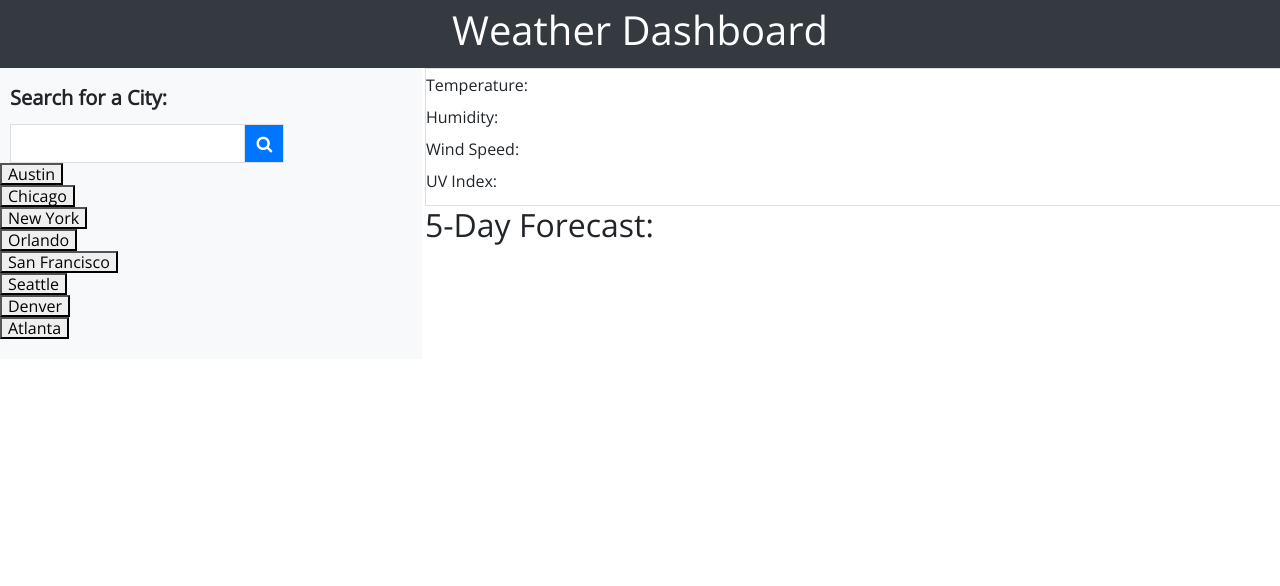
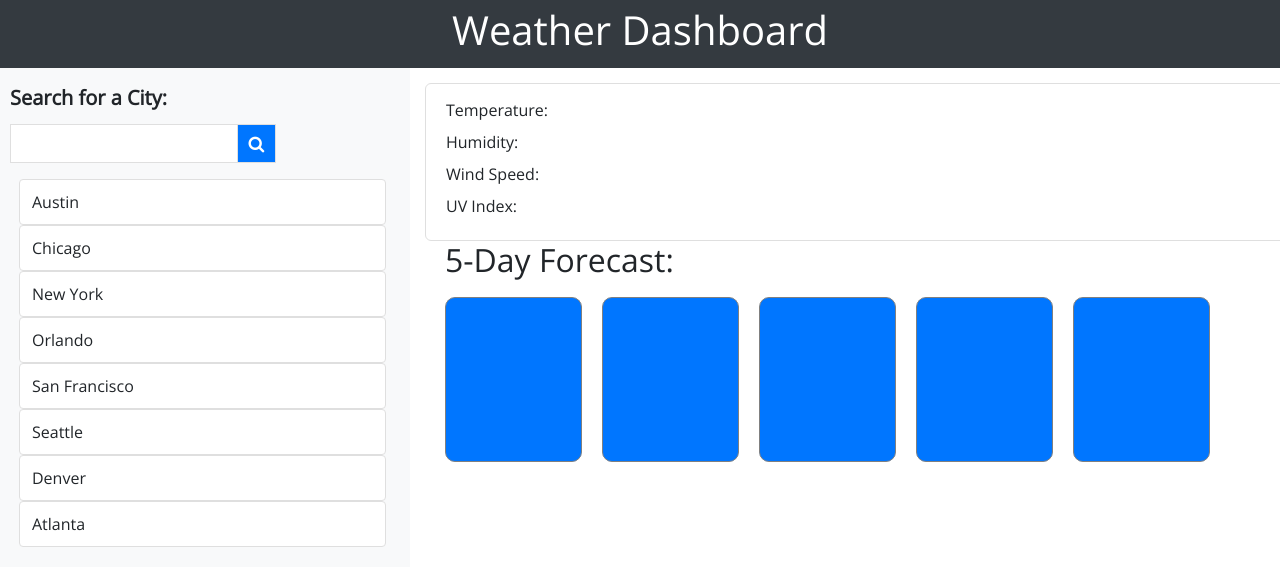
Before and after one commit to journeycruz/Homework_06_OpenWeatherMap_API, a plain HTML site: page index.html in a window 1280 px wide. Shown: the top 586 px of the page. Drawn offline with nearby package versions, Linux system fonts and the light colour scheme; no server answers.

Commit message:
CSS styling with Bootstrap

```diff
--- a/index.html
+++ b/index.html
@@ -26,33 +26,38 @@
                     <input type="text" id="search" name="search">
                     <button id="searchBtn" type="submit"><i class="fa fa-search"></i></button>
                 </form>
+                <br>
+
+                <div id="cBtns">
                     <div class="row">
-                    <button type="submit" class="cityBtn">Austin</button>
+                        <button type="submit" id="4671654" class="cityBtn btn btn-block">Austin</button>
                     </div>
                     <div class="row">
-                    <button type="submit" class="cityBtn">Chicago</button>
+                        <button type="submit" id="4887398" class="cityBtn btn btn-block">Chicago</button>
                     </div>
                     <div class="row">
-                    <button type="submit" class="cityBtn">New York</button>
+                        <button type="submit" id="5128581" class="cityBtn btn btn-block">New York</button>
                     </div>
                     <div class="row">
-                    <button type="submit" class="cityBtn">Orlando</button>
+                        <button type="submit" id="4167147" class="cityBtn btn btn-block">Orlando</button>
                     </div>
                     <div class="row">
-                    <button type="submit" class="cityBtn">San Francisco</button>
+                        <button type="submit" id="5391959" class="cityBtn btn btn-block">San Francisco</button>
                     </div>
                     <div class="row">
-                    <button type="submit" class="cityBtn">Seattle</button>
+                        <button type="submit" id="5809844" class="cityBtn btn btn-block">Seattle</button>
                     </div>
                     <div class="row">
-                    <button type="submit" class="cityBtn">Denver</button>
+                        <button type="submit" id="5419384" class="cityBtn btn btn-block">Denver</button>
                     </div>
                     <div class="row">
-                    <button type="submit" class="cityBtn">Atlanta</button>
+                        <button type="submit" id="4180439" class="cityBtn btn btn-block">Atlanta</button>
+                    </div>
                 </div>
             </div>
         </div>
         <div class="container col-lg-8 weather">
+            <div id="centerDiv">
                 <div id="displayInfo">
                     <h2 id="city"></h2>
                     <p>Temperature: <span id="temperature"></span></p>
@@ -60,8 +65,18 @@
                     <p>Wind Speed: <span id="windspeed"></span></p>
                     <p>UV Index: <span id="uvindex"></span></p>
                 </div>
+            </div>
             <div id="forecast">
+                <div id="cardWrap">
                     <h2>5-Day Forecast:</h2>
+                    <div class="row">
+                        <div class="forecastCard" id="card1"></div>
+                        <div class="forecastCard" id="card2"></div>
+                        <div class="forecastCard" id="card3"></div>
+                        <div class="forecastCard" id="card4"></div>
+                        <div class="forecastCard" id="card5"></div>
+                    </div>
+                </div>
             </div>
         </div>
     </div>
--- a/style.css
+++ b/style.css
@@ -44,20 +44,34 @@ body {
    position: relative;
    padding: 20px;
    background-color: #F8F9FA;
-   border-right: 3px solid white;
+   border-right: 15px solid white;
+   height: 100%;
+   width: 100%;
  }
 
  #searchText {
     font-size: 20px;
     text-align: left;
-    font-weight: 900;
+    font-weight: bolder;
  }
 
- #cityBtn {
-   padding: 10px;
-   font-size: 12px;
+ .cityBtn {
+   padding-top: 10px;
+   padding-bottom: 10px;
+   padding-right: 50px;
+   width: 100%;
+   font-size: 16px;
    border: 1px solid #DFDFDF;
    background: white;
+   text-align: left;
+
+ }
+
+ #cBtns {
+    margin-left: auto;
+    margin-right: auto;
+    width: 90%;
+    border-radius: 6px;
  }
 
  * {
@@ -100,4 +114,31 @@ body {
 
  #displayInfo {
    border: 1px solid #DFDFDF;
+   border-radius: 6px;
+   padding-top: 10px;
+   padding-bottom: 10px;
+   margin: auto;
+   padding-left: 20px;
+   width: 100%;
+   height: 50%;
  }
+
+#centerDiv {
+  padding-top: 15px;
+}
+
+.forecastCard {
+  width: 137px;
+  height: 165px;
+  background-color: #0076FF;
+  border: 1px solid gray;
+  border-radius: 10px;
+  margin: 10px;
+
+}
+
+#cardWrap {
+  height: 100%;
+  width: 100%;
+  padding-left: 20px;
+}
```
Lines whose indentation alone changed are shown as unchanged.
